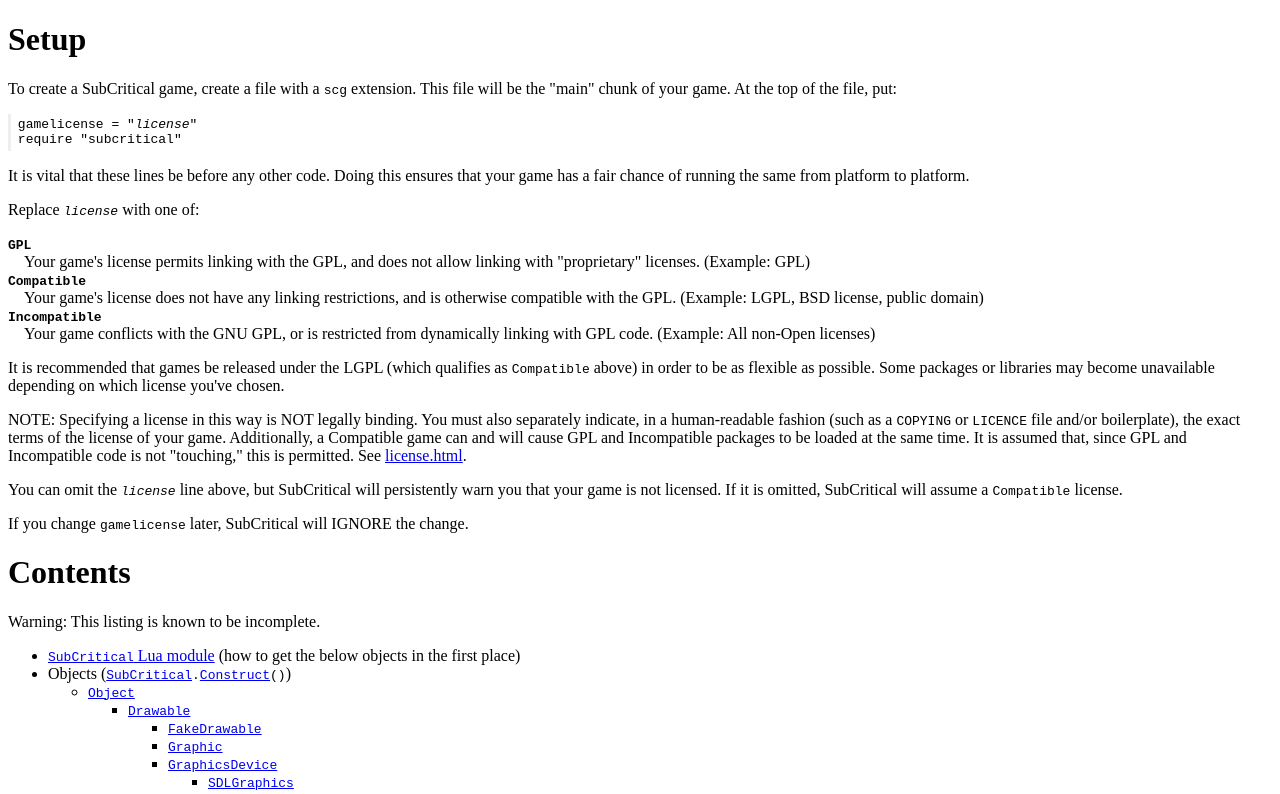
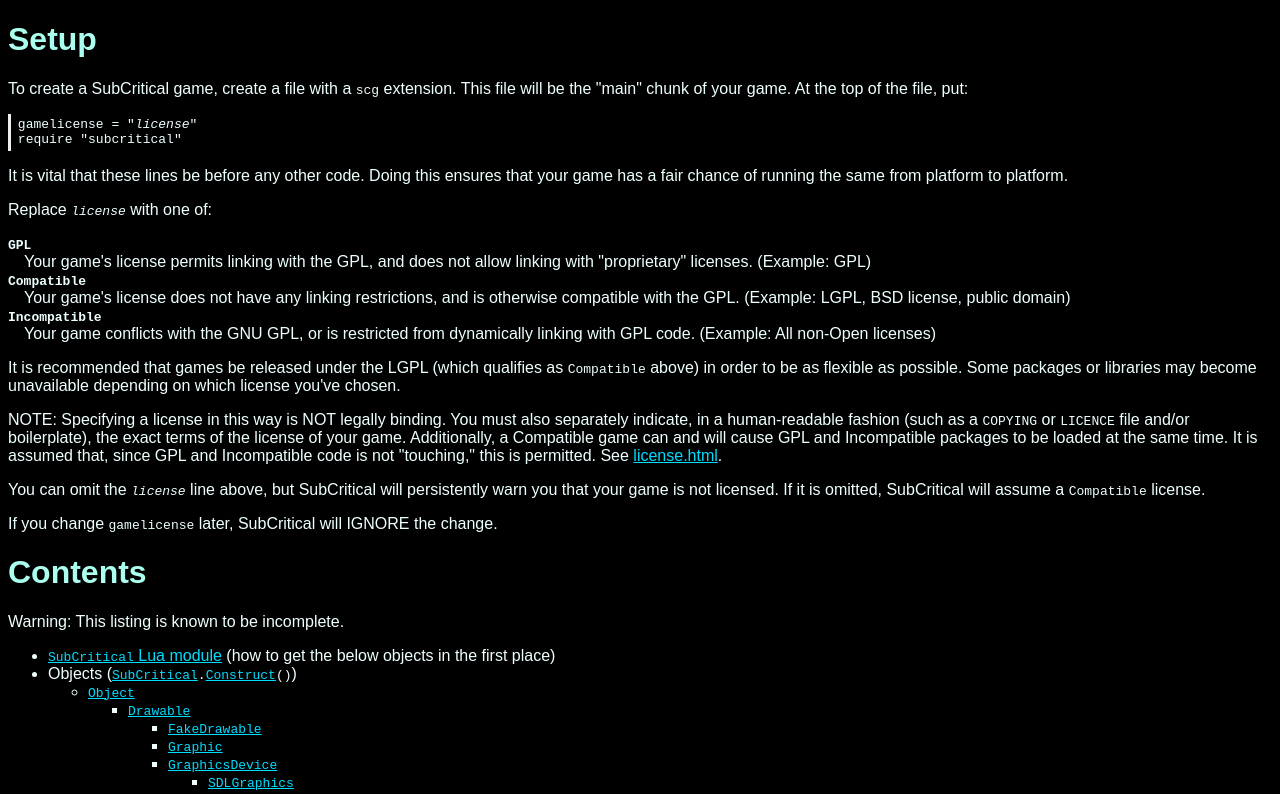
Before and after one commit to SolraBizna/subcritical, a plain HTML site: page doc/index.html in a window 1280 px wide. Shown: the top 794 px of the page. Drawn offline with Linux system fonts and the light colour scheme.

Commit message:
change the style to resemble the website

```diff
--- a/doc/css.css
+++ b/doc/css.css
@@ -1,7 +1,13 @@
 body {
-color: #000;
-background-color: #fff;
+font-family: "Liberation Sans", sans;
+background: #000;
+color: #eff;
 }
+a { color: #0df; }
+a:visited { color: #fa5; }
+a:hover { color: #ff3; }
+a:active { color: #fff; }
+h1,h2 { color: #afe; }
 pre {
 border-left: 0.5ex solid #eee;
 padding-left: 1ex;
```
